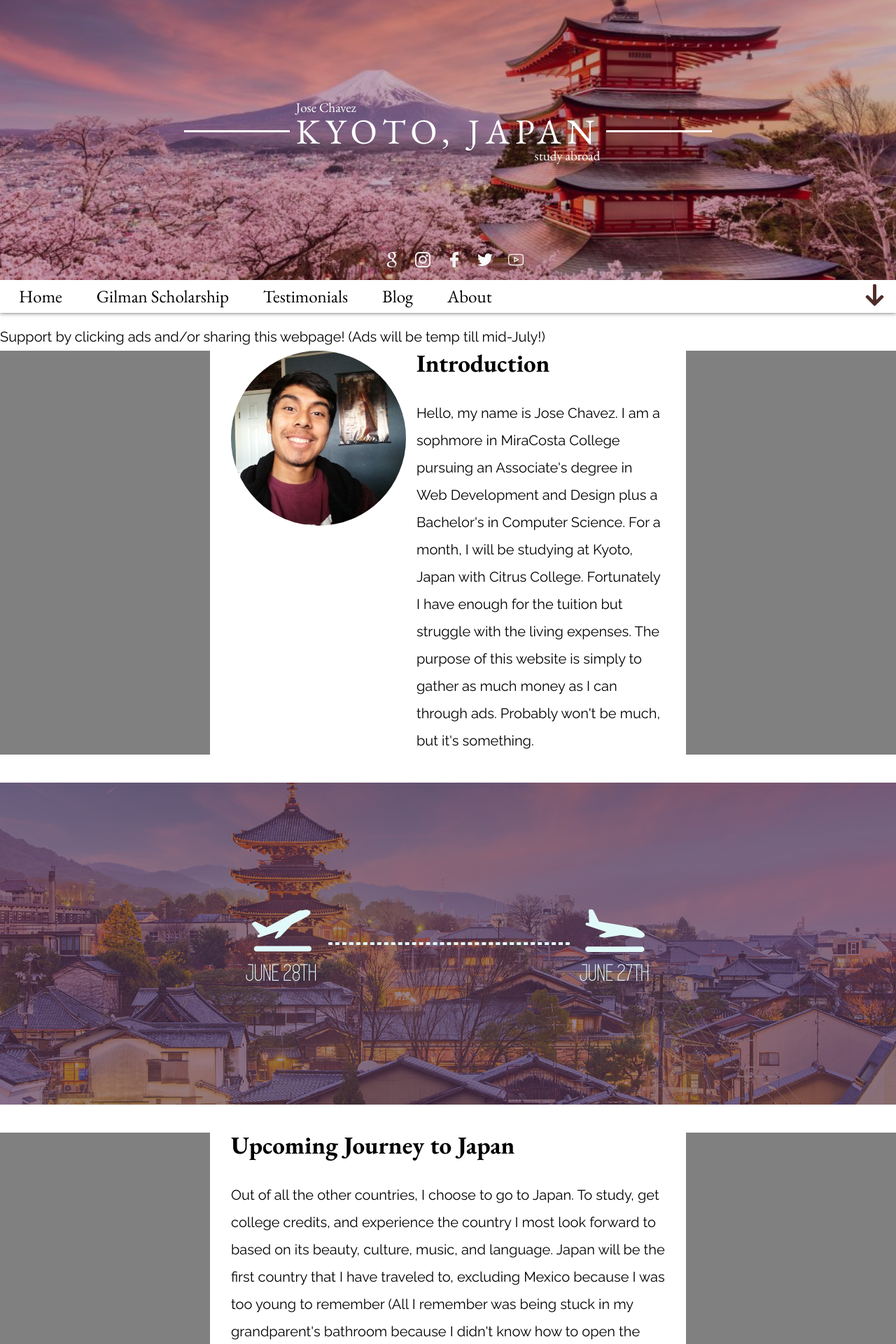
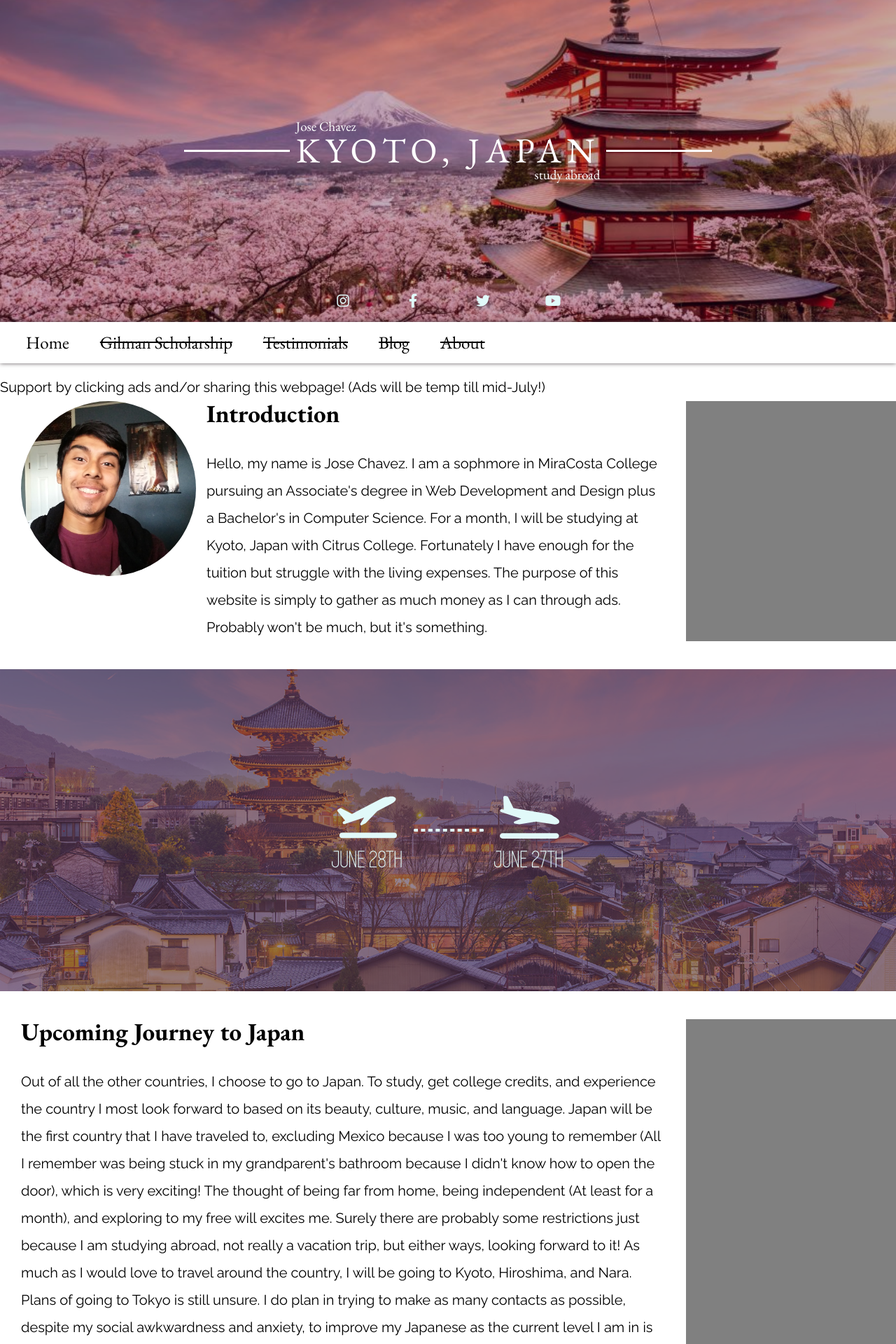
Before and after one commit to chavez-japan/chavez-japan.github.io, a PHP site: page / in a window 1280 px wide. Shown: the top 1920 px of the page at 70% size. Run offline with PHP 8.4, Linux system fonts and the light colour scheme; some libraries are stand-ins or nearby versions.

Commit message:
mobile styling complete

```diff
--- a/css/styles.css
+++ b/css/styles.css
@@ -1,36 +1,69 @@
 @font-face {
-  font-family: 'Simplifica';
-  src: url("../fonts/SIMPLIFICA Typeface.ttf"); }
+  font-family: "Simplifica";
+  src: url("../fonts/SIMPLIFICA Typeface.ttf");
+}
 /* VARIABLES */
 /* GLOBAL */
 * {
-  box-sizing: border-box; }
+  box-sizing: border-box;
+}
 
 body, html {
   margin: 0;
-  padding: 0; }
+  padding: 0;
+}
 
 body {
   font-family: "Raleway", sans-serif;
-  font-size: 20px; }
+  font-size: 20px;
+}
 
 h1, h2, h3, h4, h5, h6 {
-  font-family: "EB Garamond", serif; }
+  font-family: "EB Garamond", serif;
+}
 
 p {
-  line-height: 39px; }
+  line-height: 39px;
+}
+
+.fab {
+  color: #E1F9F9;
+}
 
 .wrapper {
   display: grid;
+  margin: 0 10px;
+  justify-content: center;
+}
+@media screen and (min-width: 1100px) {
+  .wrapper {
+    grid-template-columns: auto minmax(150px, 300px);
     max-width: 1800px;
+    margin: 0 auto;
+  }
+}
+.wrapper .adv {
+  height: auto;
+  margin-top: 30px;
+  min-height: 150px;
+  background-color: grey;
+}
+@media screen and (min-width: 1100px) {
+  .wrapper .adv {
+    margin-top: 0;
+    width: 300px;
+  }
+}
+
+.icon {
+  display: flex;
   justify-content: center;
-  margin: 0 auto;
-  grid-template-columns: minmax(150px, 300px) auto minmax(150px, 300px); }
-  .wrapper .adv {
-    width: 300px;
-    height: auto;
-    min-height: 150px;
-    background-color: grey; }
+  align-items: center;
+  width: 30px;
+  height: 30px;
+  border-radius: 20px;
+  color: white;
+}
 
 .banner {
   position: relative;
@@ -42,7 +75,8 @@ p {
   justify-content: center;
   background-repeat: no-repeat;
   background-size: cover;
-  background-position: center; }
+  background-position: center;
+}
 
 .overlay {
   width: 100%;
@@ -50,27 +84,28 @@ p {
   position: absolute;
   top: 0;
   left: 0;
-  background-color: rgba(49, 6, 46, 0.28); }
+  background-color: rgba(49, 6, 46, 0.28);
+}
 
 .impTitle {
   font-size: 35px;
   font-weight: 700;
-  margin-bottom: 1em; }
+  margin-bottom: 1em;
+}
 
 article {
-  margin: 0 30px; }
+  margin: 0 30px;
+}
 
 /* STYLES */
+header.banner {
+  margin: 0;
+}
+
 header {
-  height: 50vh;
-  display: flex;
-  flex-direction: column;
   background-image: url("../images/japan-1.jpg");
-  background-repeat: no-repeat;
-  background-size: cover;
-  background-position: center;
-  position: relative;
-  padding: 15px; }
+  padding: 15px;
+}
 header .middle-section {
   display: grid;
   grid-template-columns: minmax(50px, 168px) auto minmax(50px, 168px);
@@ -79,102 +114,250 @@ header {
   align-self: center;
   align-items: center;
   color: white;
-    z-index: 1; }
+  z-index: 1;
+}
 header .middle-section h2, header .middle-section h3 {
-      font-size: 19px; }
+  font-size: 19px;
+}
 header .middle-section .content h1 {
   font-size: 50px;
   letter-spacing: 8px;
   text-transform: uppercase;
-      position: relative; }
+  position: relative;
+}
 header .middle-section .content h3 {
-      text-align: right; }
+  text-align: right;
+}
 header .middle-section hr {
   width: 90%;
   height: 3px;
   background-color: #fff;
-      border: none; }
+  border: none;
+}
 header .header-icons {
+  display: flex;
+  justify-content: space-around;
+  max-width: 400px;
+  width: 50%;
+  min-width: 200px;
+  margin: 0 auto;
   text-align: center;
-    z-index: 1; }
-    header .header-icons img {
-      height: 22px;
-      margin-left: 17px; }
+  z-index: 1;
+}
+header .header-icons a {
+  padding: 10px;
+  text-decoration: none;
+  transition: background-color ease-in-out 0.8s, transform ease-in-out 0.8s;
+}
+header .header-icons a:hover {
+  box-shadow: 0px 3px 10px rgba(0, 0, 0, 0.25);
+  transform: scale(2);
+  transition: background-color ease-in-out 0.8s, transform ease-in-out 0.8s;
+}
+header .header-icons .instagram:hover {
+  background: #d6249f;
+}
+header .header-icons .facebook:hover {
+  background: #3c5a99;
+}
+header .header-icons .twitter:hover {
+  background: #00aced;
+}
+header .header-icons .youtube:hover {
+  background: #bb0000;
+}
 
 #top-nav {
   display: flex;
+  position: sticky;
+  flex-direction: column;
+  top: 0;
+  background-color: #fff;
   justify-content: space-between;
-  padding: 6px 15px;
+  padding: 0 15px;
   box-shadow: 0 0 6px rgba(71, 63, 68, 0.86);
   margin-bottom: 15px;
-  font-size: 25px; }
+  font-size: 25px;
+  z-index: 2;
+}
+@media screen and (min-width: 1100px) {
+  #top-nav {
+    flex-direction: row;
+  }
+}
+#top-nav .mobile-nav {
+  display: flex;
+  justify-content: space-between;
+  align-items: center;
+  padding: 15px 0;
+}
+@media screen and (min-width: 1100px) {
+  #top-nav .mobile-nav {
+    display: none;
+  }
+}
+#top-nav .mobile-nav #nav-button {
+  border: none;
+  background-color: transparent;
+}
 #top-nav ul {
-    display: flex; }
-    #top-nav ul li {
-      margin-right: 25px; }
+  display: none;
+}
+@media screen and (min-width: 1100px) {
+  #top-nav ul {
+    display: flex !important;
+  }
+}
 #top-nav ul li a {
   display: block;
-        padding: 5px 12px;
+  padding: 17px 22px;
   text-decoration: none;
   color: black;
-        font-family: "EB Garamond", serif; }
-  #top-nav img {
-    height: 31px; }
+  font-family: "EB Garamond", serif;
+}
+#top-nav ul li a:hover {
+  background-color: #0475c7;
+  color: #fff;
+  text-shadow: 2px 2px #012f6b;
+}
 
 #intro {
+  margin: 0 30px;
+}
+@media screen and (min-width: 1100px) {
+  #intro {
     display: flex;
-  margin: 0 30px; }
+  }
+}
+#intro #main-profile {
+  display: block;
+  max-height: 150px;
+  margin: 0 auto;
+  border-radius: 50%;
+}
+@media screen and (min-width: 1100px) {
   #intro #main-profile {
     max-height: 250px;
     margin: 0 15px 15px 0;
-    border-radius: 50%; }
+  }
+}
+@media screen and (max-width: 1100px) {
+  #intro div h3 {
+    text-align: center;
+  }
+}
 
 .japan-banner {
-  background-image: url("../images/kyoto_japan.jpg"); }
+  background-image: url("../images/kyoto_japan.jpg");
+}
 .japan-banner .overlay {
-    background-color: rgba(75, 45, 74, 0.59); }
+  background-color: rgba(75, 45, 74, 0.59);
+}
 .japan-banner .japan-content {
   z-index: 1;
-    display: flex; }
+  display: flex;
+}
 .japan-banner .japan-content .japan-card {
-      text-align: center; }
+  text-align: center;
+}
 .japan-banner .japan-content .japan-card img {
-        width: 85px; }
+  width: 85px;
+}
 .japan-banner .japan-content .japan-card h4 {
   font-family: "Simplifica", "EB Garamond", serif;
   text-transform: uppercase;
   font-size: 35px;
-        color: #E1F9F9; }
+  color: #E1F9F9;
+}
 .japan-banner hr {
   border: 2px dashed #E1F9F9;
-    width: 345px;
+  max-width: 345px;
   height: 1px;
   min-width: 100px;
   margin: 0 15px;
   border-radius: 5px;
-    align-self: center; }
+  align-self: center;
+}
 
 .program-banner {
   background-image: url("../images/interest_festival.jpg");
-  justify-content: space-evenly; }
+  justify-content: space-evenly;
+  padding: 15px 0;
+  height: auto;
+}
+@media screen and (min-width: 1100px) {
+  .program-banner {
+    height: 23em;
+  }
+}
 .program-banner .overlay {
-    background-color: rgba(75, 45, 74, 0.65); }
+  background-color: rgba(75, 45, 74, 0.65);
+}
 .program-banner article {
+  margin: 0 15px 15px;
   z-index: 1;
   text-align: center;
-    color: white; }
+  color: white;
+}
+@media screen and (min-width: 1100px) {
+  .program-banner article {
+    margin: 0;
+  }
+}
 .program-banner article h4 {
   font-size: 40px;
-      font-weight: 700; }
+  font-weight: 700;
+  margin-bottom: 15px;
+}
+@media screen and (min-width: 1100px) {
+  .program-banner article h4 {
+    margin: 0;
+  }
+}
 .program-banner a {
   z-index: 1;
   color: white;
   border: 2px solid #E1F9F9;
   padding: 20px 25px;
   text-decoration: none;
-    transition: all ease-in-out 0.3s; }
+  transition: all ease-in-out 0.3s;
+}
 .program-banner a:hover {
   background-color: white;
-    color: black; }
+  color: black;
+}
+
+#thanks {
+  height: 12em;
+}
+#thanks .thanks-content {
+  text-align: center;
+  max-width: 1045px;
+  width: 90%;
+}
+#thanks .thanks-content h4 {
+  margin: 25px 0;
+  font-size: 28px;
+  font-weight: 800;
+}
+#thanks .thanks-content .img-wrapper {
+  display: flex;
+  flex-wrap: wrap;
+  justify-content: space-between;
+}
+#thanks .thanks-content .img-wrapper img {
+  max-height: 60px;
+}
+@media screen and (min-width: 1100px) {
+  #thanks .thanks-content .img-wrapper img {
+    max-height: 100px;
+  }
+}
+
+footer {
+  background-color: #4e4e4e;
+  padding: 15px 25px;
+  color: white;
+}
 
 /*# sourceMappingURL=styles.css.map */
--- a/index.html
+++ b/index.html
@@ -10,18 +10,19 @@
     <meta name="keywords" content="japan,study abroad,gofundme,miracosta college,california,community college">
     <title>Kyoto Gofundme</title>
     <link href="https://fonts.googleapis.com/css?family=EB+Garamond:400,500i,700,800|Raleway:400,600i" rel="stylesheet">
+    <link rel="stylesheet" href="https://use.fontawesome.com/releases/v5.8.2/css/all.css" integrity="sha384-oS3vJWv+0UjzBfQzYUhtDYW+Pj2yciDJxpsK1OYPAYjqT085Qq/1cq5FLXAZQ7Ay" crossorigin="anonymous">
     <link rel="stylesheet" href="css/reset.css">
     <link rel="stylesheet" href="css/styles.css">
-    <script async src="//pagead2.googlesyndication.com/pagead/js/adsbygoogle.js"></script>
+    <!--<script async src="//pagead2.googlesyndication.com/pagead/js/adsbygoogle.js"></script>
     <script>
     (adsbygoogle = window.adsbygoogle || []).push({
         google_ad_client: "ca-pub-8583437100693597",
         enable_page_level_ads: true
     });
-    </script>
+    </script>-->
 </head>
 <body>
-    <header>
+    <header class="banner">
         <div class="overlay"></div>
         <div class="middle-section">
             <hr>
@@ -33,30 +34,34 @@
             <hr>
         </div>
         <div class="header-icons">
-            <a href="#"><img src="images/icons/001-search.svg" alt="google icon"></a>
-            <a href="#"><img src="images/icons/002-instagram-logo.svg" alt="instagram logo"></a>
-            <a href="#"><img src="images/icons/003-facebook-logo.svg" alt="facebook logo"></a>
-            <a href="#"><img src="images/icons/004-twitter-logo-silhouette.svg" alt="twitter icon"></a>
-            <a href="#"><img src="images/icons/006-logo.svg" alt="youtube icon"></a>
+            <a href="#" class="instagram icon"><i class="fab fa-instagram"></i></a>
+            <a href="#" class="facebook icon"><i class="fab fa-facebook-f"></i></a>
+            <a href="#" class="twitter icon"><i class="fab fa-twitter"></i></a>
+            <a href="#" class="youtube icon"><i class="fab fa-youtube"></i></a>
         </div>
     </header>
 
     <!-- Navigation -->
     <nav id="top-nav">
+        <div class="mobile-nav">
+            <h2>Kyoto, Japan</h2>
+            <button id="nav-button">
+                <i class="fas fa-bars fa-3x"></i>
+            </button>
+        </div>
         <ul>
             <li><a href="index.html">Home</a></li>
-            <li><a href="index.html">Gilman Scholarship</a></li>
-            <li><a href="index.html">Testimonials</a></li>
-            <li><a href="blogs/index.index">Blog</a></li>
-            <li><a href="index.html">About</a></li>
+            <li><a href="index.html"><del>Gilman Scholarship</del></a></li>
+            <li><a href="index.html"><del>Testimonials</del></a></li>
+            <li><a href="blogs/index.html"><del>Blog</del></a></li>
+            <li><a href="index.html"><index><del>About</del></index></a></li>
         </ul>
-        <a href="#"><img src="images/left-arrow.svg" alt="bottom arrow icon"></a>
     </nav>
 
     <p class="imp-note">Support by clicking ads and/or sharing this webpage! (Ads will be temp till mid-July!)</p>
 
+    <!-- Introduction -->
     <main class="wrapper">
-        <a href="http://deloplen.com/afu.php?zoneid=2608701" target="_blank" class="adv"><div class="adv"></div></a>
         <div id="intro">
             <img id="main-profile" src="images/20170103_103922_HDR.jpg" alt="image of me!">
             <div>
@@ -64,9 +69,10 @@
                 <p>Hello, my name is Jose Chavez. I am a sophmore in MiraCosta College pursuing an Associate's degree in Web Development and Design plus a Bachelor's in Computer Science. For a month, I will be studying at Kyoto, Japan with Citrus College. Fortunately I have enough for the tuition but struggle with the living expenses. The purpose of this website is simply to gather as much money as I can through ads. Probably won't be much, but it's something.</p>
             </div>
         </div>
-        <div class="adv"></div>
+        <a href="http://deloplen.com/afu.php?zoneid=2608701" target="_blank" class="adv"></a>
     </main>
 
+    <!-- Date Banner -->
     <div class="japan-banner banner">
         <div class="overlay"></div>
         <div class="japan-content">
@@ -82,8 +88,8 @@
         </div>
     </div>
 
+    <!-- Upcoming Journey -->
     <section id="japan-intro" class="wrapper">
-        <div class="adv"></div>
         <article>
             <h3 class="impTitle">Upcoming Journey to Japan</h3>
             <p>Out of all the other countries, I choose to go to Japan. To study, get college credits, and experience the country I most look forward to based on its beauty, culture, music, and language. Japan will be the first country that I have traveled to, excluding Mexico because I was too young to remember <span class="hide-note">(All I remember was being stuck in my grandparent's bathroom because I didn't know how to open the door)</span>, which is very exciting! The thought of being far from home, being independent <span class="hide-note">(At least for a month)</span>, and exploring to my free will excites me. Surely there are probably some restrictions just because I <i>am</i> studying abroad, not really a vacation trip, but either ways, looking forward to it! As much as I would love to travel around the country, I will be going to Kyoto, Hiroshima, and Nara. Plans of going to Tokyo is still unsure. I do plan in trying to make as many contacts as possible, despite my social awkwardness and anxiety, to improve my Japanese as the current level I am in is N5. Now my conversations aren't always <i>savoir faire</i> but that's why I hope to converse with many natives!</p>
@@ -91,6 +97,7 @@
         <div class="adv"></div>
     </section>
 
+    <!-- Program Banner -->
     <div class="program-banner banner">
         <div class="overlay"></div>
         <article class="program-content">
@@ -100,8 +107,8 @@
         <a href="#">Citrus College</a>
     </div>
 
+    <!-- Miscellaneous -->
     <section id="outside" class="wrapper">
-        <div class="adv"></div>
         <article>
             <h3 class="impTitle">Food & Travel (Oh, Studies too...)</h3>
             <p>There are only a few places I'll tour at, provided by the program, but there are other few locations planned by the group itself. They are: Tokyo, Tokyo Disney, and summer festivals are a few that were discussed, which isn't a lot due to the short time length and time investment for classes, going too far might not be ideal. Ordering from chronological order, based on the draft program itinerary, the first location will be the Taizo-in Temple during the morning. That same day, there will be an optional excursion to Fushimi Inari, which is definite yes to my end! The next will be a guided tour at Nijo Castle, which I never heard of so I am looking forward to learn about that. There will be Cooking classes with Sake Tasting but depending on what group I am put into, which I am fine with, I am in no rush to taste sake nor cooking. Cooking is out of my expertise... Anyways, between those activities will be a visit to Nanzeji Temple! From the look of it, we will be visiting many locations rather than sticking in a classroom. In all honesty, it is a great balance as they assist us with what to do and the liberty in our own activities.
@@ -112,13 +119,39 @@
         <div class="adv"></div>
     </section>
 
-    <div id="support-banner">Thank you for your support!~</div>
+    <!-- Arigatou -->
+    <section id="thanks" class="banner">
+        <div class="thanks-content">
+            <h4>Special Thanks To:</h4>
+            <div class="img-wrapper">
+                <img src="images/Citrus-College-logo.jpg" alt="Citrus College Logo">
+                <img src="images/AIFSabroad-logo.png" alt="AIFS Logo">
+                <img src="images/Gilman-Top-Producer-Badge.png" alt="Gilman Scholarship Logo">
+                <img src="images/MiraCosta-College-logo.png" alt="MiraCosta Community College Logo">
+                <div class="box">
+                    <img src="images/multiple-users-silhouette.svg" alt="multiple people icon">
+                    <h5>you</h5>
+                </div>
+            </div>
+        </div>
+    </section>
 
-    <script data-cfasync="false" src="//doo6pwib3qngu.cloudfront.net/?wpood=781384"></script>
+    <!-- Footer -->
+    <footer>
+
+    </footer>
+
+   <script
+  src="https://code.jquery.com/jquery-3.4.1.min.js"
+  integrity="sha256-CSXorXvZcTkaix6Yvo6HppcZGetbYMGWSFlBw8HfCJo="
+  crossorigin="anonymous"></script>
+  <script src="js/app.js"></script>
+  <!--
+    <script async data-cfasync="false" src="//doo6pwib3qngu.cloudfront.net/?wpood=781384"></script>
     <script type="text/javascript">
         var uid = '236778';
         var wid = '490305';
       </script>
-      <script type="text/javascript" src="//cdn.popcash.net/pop.js"></script>
+      <script type="text/javascript" src="//cdn.popcash.net/pop.js"></script>-->
 </body>
 </html>
--- /dev/null
+++ b/js/app.js
@@ -0,0 +1,8 @@
+$(document).ready(() => {
+    $('#nav-button').click(() => {
+        if ($('#top-nav ul').css('display') == 'none')
+            $('#top-nav ul').css({'display': 'block'});
+        else
+            $('#top-nav ul').css({'display': 'none'});
+    });
+});
--- a/scss/styles.scss
+++ b/scss/styles.scss
@@ -12,20 +12,40 @@ body, html{margin: 0; padding: 0;}
 body{font-family: $normalFont; font-size: 20px;}
 h1, h2, h3, h4, h5, h6{font-family: $impFont;}
 p{line-height: 39px}
+.fab{color: #E1F9F9;}
 
 .wrapper{
     display: grid;
-    max-width: 1800px;
+    margin: 0 10px;
     justify-content: center;
-    margin: 0 auto;
-    grid-template-columns: minmax(150px, 300px) auto minmax(150px, 300px);
+
+    @media screen and (min-width: 1100px){
+        grid-template-columns: auto minmax(150px, 300px);
+        max-width: 1800px;
+        margin: 0 auto;
+    }
 
     .adv{
-        width: 300px;
         height: auto;
+        margin-top: 30px;
         min-height: 150px;
         background-color: grey;
+
+        @media screen and (min-width: 1100px){
+            margin-top: 0;
+            width: 300px;
+        }
     }
+}
+
+.icon{
+    display: flex;
+    justify-content: center;
+    align-items: center;
+    width: 30px;
+    height: 30px;
+    border-radius: 20px;
+    color: white;
 }
 
 .banner{
@@ -55,15 +75,9 @@ article{margin: 0 30px;}
 
 /* STYLES */
 // header
+header.banner{margin:0}
 header{
-    height: 50vh;
-    display: flex;
-    flex-direction: column;
     background-image: url('../images/japan-1.jpg');
-    background-repeat: no-repeat;
-    background-size: cover;
-    background-position: center;
-    position: relative;
     padding: 15px;
 
     .middle-section{
@@ -101,52 +115,116 @@ header{
     }
 
     .header-icons{
+        display: flex;
+        justify-content: space-around;
+        max-width: 400px;
+        width: 50%;
+        min-width: 200px;
+        margin: 0 auto;
         text-align: center;
         z-index: 1;
 
-        img{height: 22px; margin-left: 17px;}
+        a{
+            padding: 10px;
+            text-decoration: none;
+            transition: background-color ease-in-out 0.8s,
+                        transform ease-in-out 0.8s;
+        }
+        a:hover{
+            box-shadow: 0px 3px 10px rgba(0,0,0,.25);
+            transform: scale(2);
+            transition: background-color ease-in-out 0.8s,
+                        transform ease-in-out 0.8s;
+        }
+        .instagram:hover{background: #d6249f;}
+        .facebook:hover{background: rgb(60,90,153);}
+        .twitter:hover{background: rgb(0, 172, 237);}
+        .youtube:hover{background: rgb(187, 0, 0)}
     }
 }
 
 // nav
 #top-nav{
     display: flex;
+    position: sticky;
+    flex-direction: column;
+    top: 0;
+    background-color: #fff;
     justify-content: space-between;
-    padding: 6px 15px;
+    padding: 0 15px;
     box-shadow: 0 0 6px rgba(71, 63, 68, 0.86);
     margin-bottom: 15px;
     font-size: 25px;
+    z-index: 2;
+    @media screen and (min-width: 1100px){
+        flex-direction: row;
+    }
+
+    .mobile-nav{
+        display: flex;
+        justify-content: space-between;
+        align-items: center;
+        padding: 15px 0;
+
+        @media screen and (min-width: 1100px){
+            display: none;
+        }
+
+        #nav-button{
+            border: none;
+            background-color: transparent;
+        }
+    }
 
     ul{
-        display: flex;
+        display: none;
+        @media screen and (min-width: 1100px){
+            display: flex!important;
+        }
 
         li{
-            margin-right: 25px;
 
             a{
                 display: block;
-                padding: 5px 12px;
+                padding: 17px 22px;
                 text-decoration: none;
                 color: black;
                 font-family: $impFont;
             }
+            a:hover{
+                background-color: rgb(4, 117, 199);
+                color: #fff;
+                text-shadow: 2px 2px rgb(1, 47, 107);
+
+            }
         }
-    }
-
-    img{
-        height: 31px;
     }
 }
 
 // intro
 #intro {
-    display: flex;
     margin: 0 30px;
+    @media screen and (min-width: 1100px){
+        display: flex;
+    }
 
     #main-profile{
-        max-height: 250px;
-        margin: 0 15px 15px 0;
+        display: block;
+        max-height: 150px;
+        margin: 0 auto;
         border-radius: 50%;
+
+        @media screen and (min-width: 1100px){
+            max-height: 250px;
+            margin: 0 15px 15px 0;
+        }
+    }
+    div{
+        h3{
+            @media screen and (max-width: 1100px){
+                text-align: center;
+            }
+        }
     }
 }
 
@@ -177,7 +255,7 @@ header{
 
     hr{
         border: 2px dashed #E1F9F9;
-        width: 345px;
+        max-width: 345px;
         height: 1px;
         min-width: 100px;
         margin: 0 15px;
```
Also changed, not shown: other parts of scss/styles.scss (+49 -0 lines), 1 other file. Lines whose indentation alone changed are shown as unchanged.
